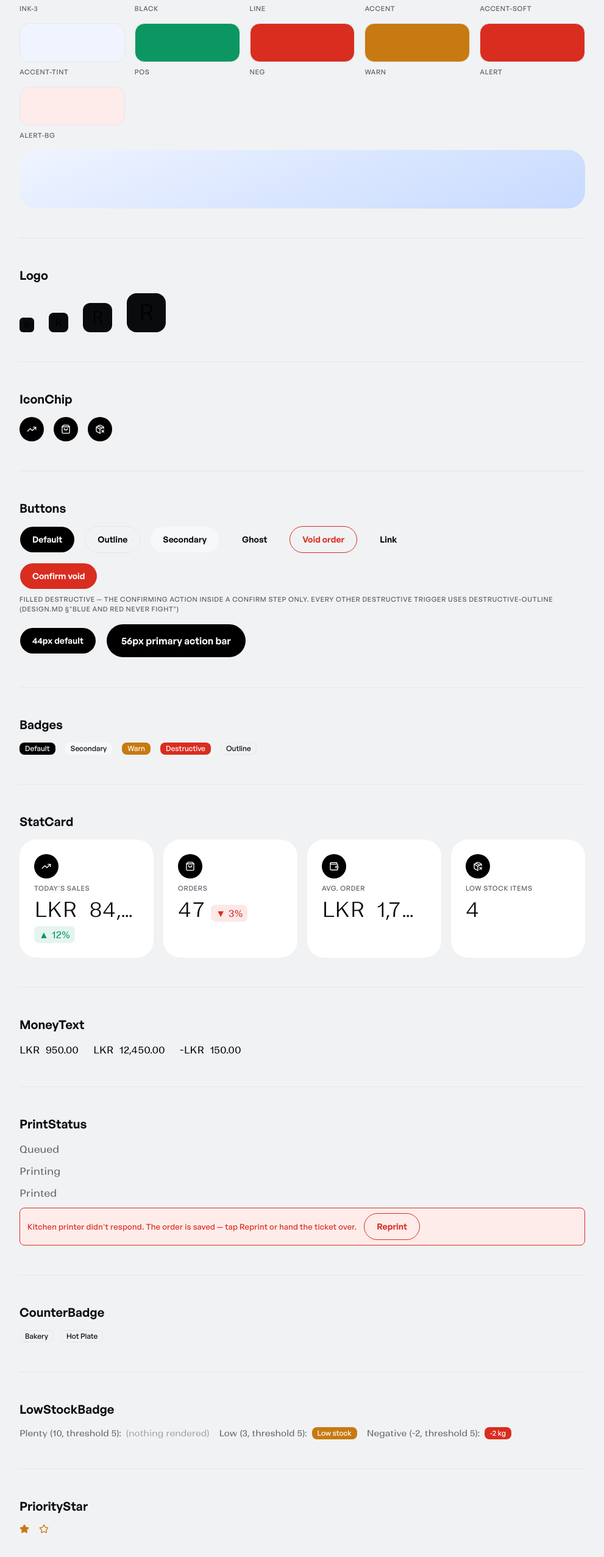
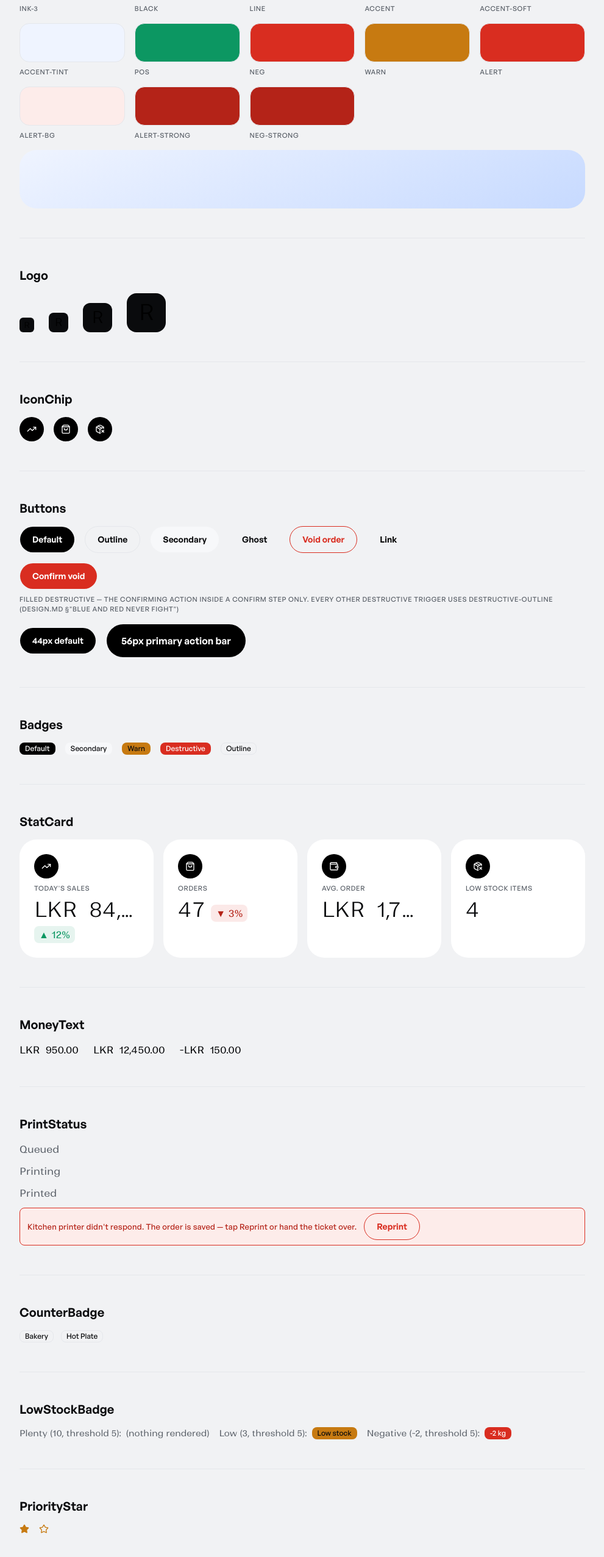
Before and after one commit to F-82/rio-bakery-management, a Next.js app: page /kitchen-sink in a window 1280 px wide. Shown: the part 1217-3771 px from the top of the page at 61% size, without its empty margins (144-1135 px from the left). Built offline with nearby package versions, Linux system fonts and the light colour scheme.

Commit message:
fix(ui): resolve retheme regressions

```diff
--- a/src/app/(app)/_components/Nav.tsx
+++ b/src/app/(app)/_components/Nav.tsx
@@ -69,7 +69,7 @@ export function Nav({ role, badgeCounts }: NavProps) {
                 {!!badgeCount && (
                   <span
                     aria-hidden
-                    className="absolute -top-1.5 -right-2 flex size-4 items-center justify-center rounded-full bg-warn text-[10px] text-on-black"
+                    className="absolute -top-1.5 -right-2 flex size-4 items-center justify-center rounded-full bg-warn text-[10px] text-ink"
                   >
                     {badgeCount > 9 ? "9+" : badgeCount}
                   </span>
--- a/src/app/(auth)/login/login-form.tsx
+++ b/src/app/(auth)/login/login-form.tsx
@@ -16,12 +16,12 @@ export function LoginForm() {
       <h1 className="text-xl font-semibold">Rio Bakers Hut</h1>
 
       {deactivated && (
-        <p role="alert" className="text-sm text-red-600">
+        <p role="alert" className="text-sm text-alert">
           Your account has been deactivated. Contact your manager.
         </p>
       )}
       {state.error && (
-        <p role="alert" className="text-sm text-red-600">
+        <p role="alert" className="text-sm text-alert">
           {state.error}
         </p>
       )}
--- a/src/app/globals.css
+++ b/src/app/globals.css
@@ -31,6 +31,8 @@
   --color-alert: var(--rio-alert);
   --color-alert-ink: var(--rio-alert-ink);
   --color-alert-bg: var(--rio-alert-bg);
+  --color-alert-strong: var(--rio-alert-strong);
+  --color-neg-strong: var(--rio-neg-strong);
   --color-focus: var(--rio-focus);
   --color-scrim: var(--rio-scrim);
 
@@ -129,6 +131,13 @@
   --rio-alert: var(--rio-red-600);
   --rio-alert-ink: #ffffff;
   --rio-alert-bg: var(--rio-red-50);
+  /* --red-600 clears 4.5:1 on plain --bg/--surface (T3 verify) but drops to
+     ~4.2:1 on --alert-bg and ~4.15:1 on its own 10%-tint chip — both under
+     the DESIGN.md floor. --red-700 was already in the palette unused;
+     reserved for small/normal-weight text sitting on a tinted red surface,
+     never for icons, borders or filled buttons (those stay --alert/--neg). */
+  --rio-alert-strong: var(--rio-red-700);
+  --rio-neg-strong: var(--rio-red-700);
   --rio-focus: var(--rio-blue-600);
 
   /* One luminous panel per screen (DESIGN.md §Structural language). Black
@@ -169,6 +178,8 @@
   --rio-alert: var(--rio-red-600);
   --rio-alert-ink: #ffffff;
   --rio-alert-bg: var(--rio-red-50);
+  --rio-alert-strong: var(--rio-red-700);
+  --rio-neg-strong: var(--rio-red-700);
   --rio-focus: var(--rio-blue-600);
 }
 
--- a/src/app/kitchen-sink/page.tsx
+++ b/src/app/kitchen-sink/page.tsx
@@ -128,6 +128,8 @@ export default function KitchenSinkPage() {
           <Swatch name="warn" className="bg-warn" />
           <Swatch name="alert" className="bg-alert" />
           <Swatch name="alert-bg" className="bg-alert-bg" />
+          <Swatch name="alert-strong" className="bg-alert-strong" />
+          <Swatch name="neg-strong" className="bg-neg-strong" />
         </div>
         <div className="h-24 w-full rounded-card bg-accent-grad" />
       </Section>
@@ -227,7 +229,7 @@ export default function KitchenSinkPage() {
           <div className="flex items-center gap-2">
             <span className="text-body-sm text-ink-2">Plenty (10, threshold 5):</span>
             <LowStockBadge qty={10} threshold={5} unit="kg" />
-            <span className="text-body-sm text-ink-3">(nothing rendered)</span>
+            <span className="text-body-sm text-ink-2">(nothing rendered)</span>
           </div>
           <div className="flex items-center gap-2">
             <span className="text-body-sm text-ink-2">Low (3, threshold 5):</span>
--- a/src/components/inventory/InventoryList.tsx
+++ b/src/components/inventory/InventoryList.tsx
@@ -7,6 +7,7 @@ import { LowStockBadge } from "@/components/patterns/LowStockBadge";
 import { Badge } from "@/components/ui/badge";
 import { EmptyState } from "@/components/patterns/EmptyState";
 import { formatQty } from "@/lib/format";
+import { cn } from "@/lib/utils";
 import { Package } from "lucide-react";
 import type { InventoryCategory, InventoryListRow } from "@/lib/queries/inventory";
 import { ItemDetailDrawer } from "./ItemDetailDrawer";
@@ -44,7 +45,7 @@ export function InventoryList({ items, categories, canManage }: InventoryListPro
       header: "On hand",
       render: (row) => (
         <div className="flex items-center justify-end gap-2">
-          <span className={row.qty_on_hand < 0 ? "text-alert" : "text-ink"}>
+          <span className={cn("text-num", row.qty_on_hand < 0 ? "text-alert" : "text-ink")}>
             {formatQty(row.qty_on_hand, row.base_unit)}
           </span>
           <LowStockBadge qty={row.qty_on_hand} threshold={row.low_stock_threshold} />
--- a/src/components/inventory/ItemDetailDrawer.tsx
+++ b/src/components/inventory/ItemDetailDrawer.tsx
@@ -4,6 +4,7 @@ import { useEffect, useState } from "react";
 import { Sheet, SheetContent, SheetHeader, SheetTitle } from "@/components/ui/sheet";
 import { LowStockBadge } from "@/components/patterns/LowStockBadge";
 import { formatDate, formatQty } from "@/lib/format";
+import { cn } from "@/lib/utils";
 import { createClient } from "@/lib/supabase/client";
 import { fetchStockMovements, type StockMovementRow } from "@/lib/inventory-detail";
 import { updateInventoryItem } from "@/lib/actions/inventory";
@@ -136,7 +137,7 @@ function ItemDetailContent({
                     {movement.note && <p className="text-micro text-ink-2">{movement.note}</p>}
                     <p className="text-micro text-ink-2">{formatDate(movement.createdAt, "datetime")}</p>
                   </div>
-                  <span className={movement.delta < 0 ? "text-alert" : "text-pos"}>
+                  <span className={cn("text-num", movement.delta < 0 ? "text-alert" : "text-pos")}>
                     {movement.delta > 0 ? "+" : ""}
                     {formatQty(movement.delta, item.base_unit)}
                   </span>
--- a/src/components/patterns/PrintStatus.tsx
+++ b/src/components/patterns/PrintStatus.tsx
@@ -31,7 +31,9 @@ export function PrintStatus({ status, onReprint, className }: PrintStatusProps)
           className,
         )}
       >
-        <span className="text-label text-alert">
+        {/* text-alert-strong, not text-alert — red-600 on --alert-bg is
+            ~4.2:1, under the floor for this label-sized text. */}
+        <span className="text-label text-alert-strong">
           Kitchen printer didn&apos;t respond. The order is saved — tap Reprint or hand the ticket
           over.
         </span>
--- a/src/components/patterns/StatCard.tsx
+++ b/src/components/patterns/StatCard.tsx
@@ -25,7 +25,12 @@ export function StatCard({ icon, label, value, delta, className }: StatCardProps
           <span
             className={cn(
               "shrink-0 rounded-badge px-2 py-0.5 text-body-sm",
-              delta.direction === "up" ? "bg-pos/10 text-pos" : "bg-neg/10 text-neg",
+              // text-neg-strong, not text-neg — --neg (red-600) drops to
+              // ~4.15:1 against its own 10%-opacity chip fill, under the
+              // floor. --pos (green-600) has the same gap at ~3.3:1 with no
+              // darker green defined yet (still awaiting the real brand hex,
+              // see LOG.md) — left as-is rather than guessing a value.
+              delta.direction === "up" ? "bg-pos/10 text-pos" : "bg-neg/10 text-neg-strong",
             )}
           >
             {delta.direction === "up" ? "▲" : "▼"} {delta.value}
--- a/src/components/pos/Cart.tsx
+++ b/src/components/pos/Cart.tsx
@@ -153,7 +153,7 @@ function CartLineRow({ line, dispatch }: { line: CartLine; dispatch: Dispatch<Ca
           type="button"
           onClick={() => dispatch({ type: "remove", menuItemId: line.menuItemId })}
           aria-label={`Remove ${line.name}`}
-          className="flex size-8 items-center justify-center text-ink-3"
+          className="flex size-8 items-center justify-center text-ink-2"
         >
           <X className="size-4" />
         </button>
--- a/src/components/ui/badge.tsx
+++ b/src/components/ui/badge.tsx
@@ -12,7 +12,9 @@ const badgeVariants = cva(
         default: "bg-primary text-primary-foreground [a]:hover:bg-primary/80",
         secondary:
           "bg-secondary text-secondary-foreground [a]:hover:bg-secondary/80",
-        warn: "bg-warn text-on-black [a]:hover:bg-warn/90",
+        // text-ink, not text-on-black — white on --warn is 3.4:1, under the
+        // 4.5:1 floor. --warn is a mid-lightness amber, not black.
+        warn: "bg-warn text-ink [a]:hover:bg-warn/90",
         // --alert runs at full saturation — reserved for failed prints and
         // negative stock, not general "destructive" chrome.
         destructive:
```
Also changed, not shown: 1 other file (tests, documents, lock files or other folders).
